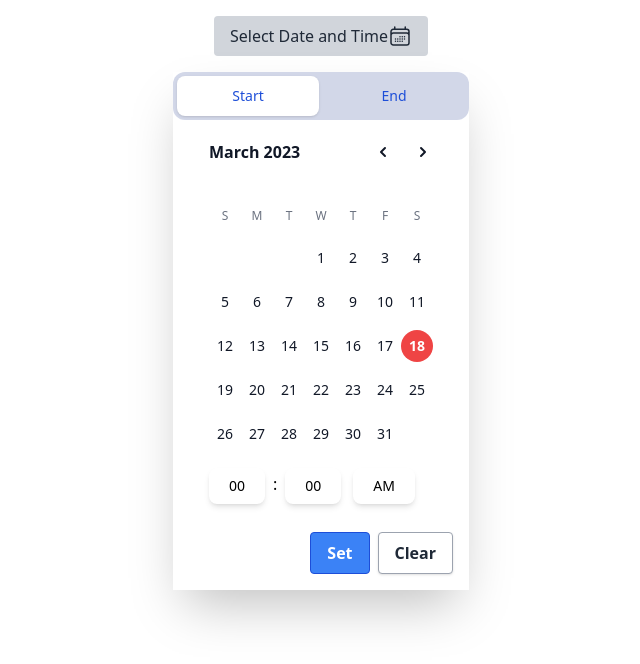
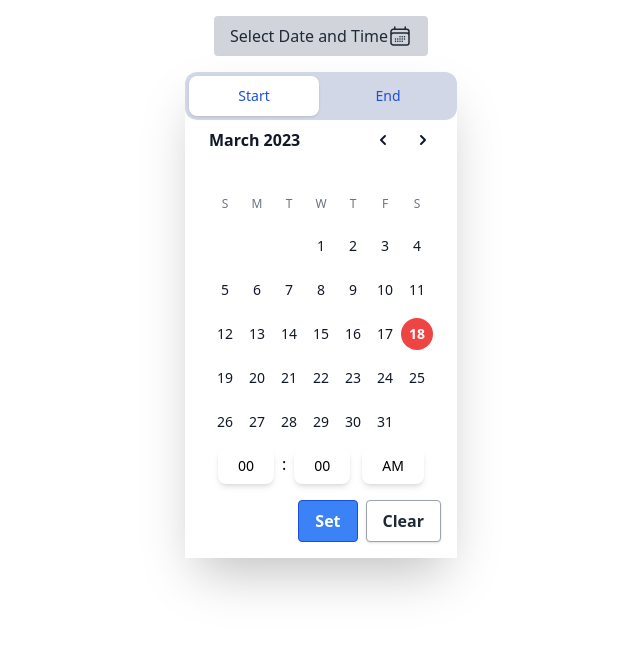
Before and after one commit to harshbaliyan126/date-time-picker, a React (Create React App) app: page / in a window 1280 px wide. Both pictures are taken after a click on the button "Select Date and Time". Shown: the top 664 px of the page, without its empty margins (319-959 px from the left). Built offline with nearby package versions, Linux system fonts and the light colour scheme.

Commit message:
Remove focus from calender

```diff
--- a/src/Datetimepicker.js
+++ b/src/Datetimepicker.js
@@ -112,17 +112,11 @@ export default function Datetimepicker() {
               </Tab>
             </Tab.List>
             <Tab.Panels className="mt-2" ref={calender}>
-              <Tab.Panel className={classNames(
-                'rounded-xl bg-white p-3',
-                'ring-white ring-opacity-60 ring-offset-2 focus:outline-none focus:ring-2'
-              )}>
+              <Tab.Panel>
                 <Calender selectedDay={startselectedDay} setSelectedDay={setstartSelectedDay} currentMonth={startcurrentMonth} setCurrentMonth={setstartCurrentMonth} />
                 <Time hourSelected={startTimehr} sethourSelected={setstartTimehr} minuteSelected={startTimemin} setminuteSelected={setstartTimemin} ampmSelected={startTimeap} setampmSelected={setstartTimeap} setTime={setstartTime} />
               </Tab.Panel>
-              <Tab.Panel className={classNames(
-                'rounded-xl bg-white p-3',
-                'ring-white ring-opacity-60 ring-offset-2 focus:outline-none focus:ring-2'
-              )}>
+              <Tab.Panel>
                 <Calender selectedDay={endselectedDay} setSelectedDay={setendSelectedDay} currentMonth={endcurrentMonth} setCurrentMonth={setendCurrentMonth} />
                 <Time hourSelected={endTimehr} sethourSelected={setendTimehr} minuteSelected={endTimemin} setminuteSelected={setendTimemin} ampmSelected={endTimeap} setampmSelected={setendTimeap} setTime={setendTime} />
               </Tab.Panel>
--- a/src/Time.js
+++ b/src/Time.js
@@ -1,5 +1,5 @@
 
-import { Fragment, useState } from 'react'
+import { Fragment } from 'react'
 import { Listbox, Transition } from '@headlessui/react'
 
 const hr = [ '01','02','03','04','05','06','07','08','09','10','11','12' ]
@@ -21,7 +21,7 @@ const hour = hr.map((value, index) => {
 export default function Time({ hourSelected, minuteSelected, ampmSelected, sethourSelected, setminuteSelected, setampmSelected , setTime}) {
 
   return (
-    <div className="flex ml-4 p-2 w-45">
+    <div className="flex mx-auto px-auto pb-2 w-max">
       <Listbox value={hourSelected} onChange={(e) => {
           sethourSelected(e);
           setTime(`${e}:${minuteSelected}:${ampmSelected}`);
```
